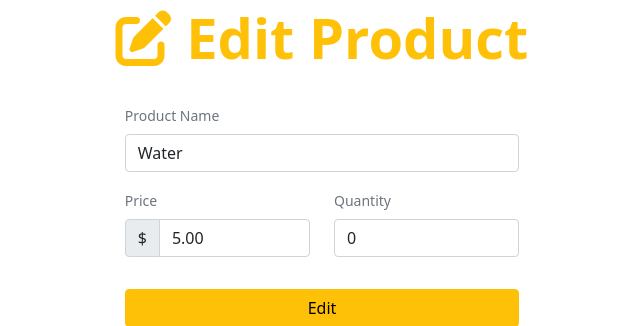
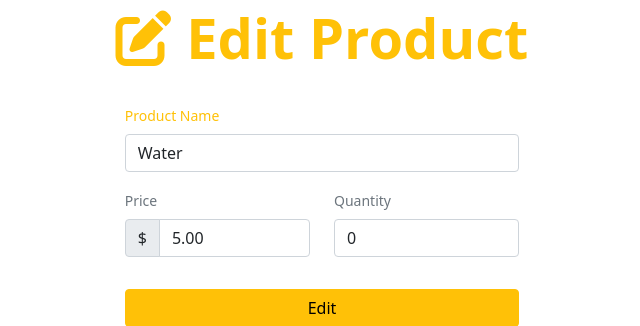
Before and after one commit to shemwajeeh/sales-oop, a PHP site: page /edit-product.php?product_id=1 in a window 1280 px wide. Shown: the part 121-447 px from the top of the page, without its empty margins (318-958 px from the left). Run offline with PHP 8.4, Linux system fonts and the light colour scheme; a user stored in the database is signed in; data comes from the database, SQL or seed files in the repository; some libraries are stand-ins or nearby versions.

Commit message:
changed-designs

```diff
--- a/views/edit-product.php
+++ b/views/edit-product.php
@@ -41,7 +41,7 @@
                 <form action="../actions/product-actions.php?product_id=<?= $product_details['id']?>" method="post" class="w-75 mx-auto">
                     <div class="row mb-3">
                         <div class="col-md">
-                            <label for="product-name" class="form-label small text-secondary">Product Name</label>
+                            <label for="product-name" class="form-label small text-warning">Product Name</label>
                             <input type="text" name="product_name" id="product-name" class="form-control" value="<?= $product_details['product_name']?>">
                         </div>
                     </div>
```
